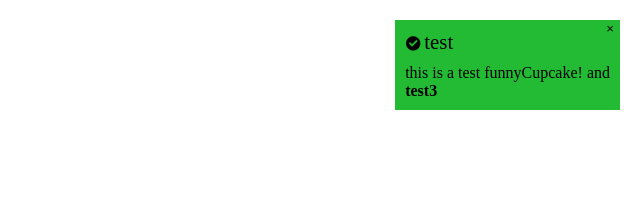
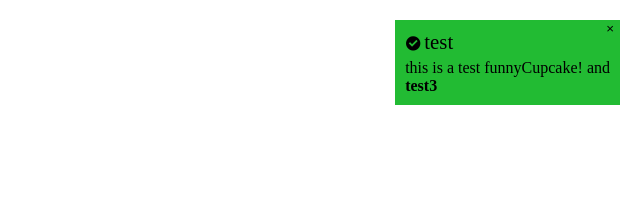
Before and after one commit to thstamod/funny-cupcake, a website: page dist/index.html in a window 1280 px wide. Shown: the whole page, without its empty margins (640-1280 px from the left). Drawn offline with nearby package versions, Linux system fonts and the light colour scheme; files that its build step writes are made by us from their sources.

Commit message:
some options are added. some bugfixes about the close button. needless commands are removed from the gulp file

```diff
--- a/gulpfile.js
+++ b/gulpfile.js
@@ -162,8 +162,7 @@ gulp.task('test', (done) => {
 // dev
 exports.watch = gulp.series('watch-source')
 
-exports.js_theme_prod_no_lint = gulp.series('babel', 'js-minify')
-exports.js_theme_prod = gulp.series('eslint', 'babel', 'js-minify')
-exports.css_theme_prod_min = gulp.series('css-min')
+exports.js_prepare = gulp.series('eslint', 'babel', 'js-minify')
+exports.css_prepare = gulp.series('css-min')
 
 exports.test = gulp.series('test')
--- a/package.json
+++ b/package.json
@@ -6,9 +6,8 @@
   "scripts": {
     "test": "gulp test",
     "watch_source": "gulp watch-source",
-    "js_main_prepare_prod_no_lint": "gulp js_main_prepare_prod_no_lint",
-    "js_main_prepare_prod": "gulp js_main_prepare_prod",
-    "css_prepare_prod": "gulp css_prepare_prod",
+    "js_prepare": "gulp js_prepare",
+    "css_prepare": "gulp css_prepare",
     "start": "http-server ./dist"
   },
   "repository": {
--- a/src/js/main.js
+++ b/src/js/main.js
@@ -15,7 +15,7 @@ const funnyCupcake = (() => {
   let previous
 
   const defaultOptions = {
-    onTapDismiss: false,
+    closeOnTap: false,
     identifierClass: 'funnyCupcake',
     containerId: 'funnyCupcake-container',
     showAnimationCallback: undefined,
@@ -38,13 +38,14 @@ const funnyCupcake = (() => {
     messageClass: 'funnyCupcake-message',
     htmlTags: true,
     target: 'body',
+    hasCloseButton: true,
     closeHtml: '&times;',
     closeButton: 'funnyCupcake-close-button',
     newestOnTop: true,
     showDuplicates: true
   }
 
-  const info = (title, message, userOptions) =>
+  const info = (message, title, userOptions) =>
     preparefunnyCupcake({
       type: funnyCupcakeType.info,
       iconClass: defaultOptions.iconClasses.info,
@@ -52,7 +53,7 @@ const funnyCupcake = (() => {
       userOptions,
       title
     })
-  const success = (title, message, userOptions) =>
+  const success = (message, title, userOptions) =>
     preparefunnyCupcake({
       type: funnyCupcakeType.success,
       iconClass: defaultOptions.iconClasses.success,
@@ -60,7 +61,7 @@ const funnyCupcake = (() => {
       userOptions,
       title
     })
-  const warning = (title, message, userOptions) =>
+  const warning = (message, title, userOptions) =>
     preparefunnyCupcake({
       type: funnyCupcakeType.warning,
       iconClass: defaultOptions.iconClasses.warning,
@@ -68,7 +69,7 @@ const funnyCupcake = (() => {
       userOptions,
       title
     })
-  const error = (title, message, userOptions) =>
+  const error = (message, title, userOptions) =>
     preparefunnyCupcake({
       type: funnyCupcakeType.error,
       iconClass: defaultOptions.iconClasses.error,
@@ -119,12 +120,12 @@ const funnyCupcake = (() => {
       userDisplayOptions.icons()
       userDisplayOptions.title()
       userDisplayOptions.message()
-      userDisplayOptions.closeButton()
+      userDisplayOptions.setCloseButton()
       userDisplayOptions.newestOnTop()
     }
 
     const bindEvents = () => {
-      if (options.tapToDismiss) {
+      if (options.closeOnTap) {
         _funnyCupcakeElement.addEventListener('click', hidefunnyCupcake)
       }
 
@@ -143,7 +144,7 @@ const funnyCupcake = (() => {
         }
       })
 
-      if (options.closeButton && _closeElement) {
+      if (options.closeButton && _closeElement && options.hasCloseButton) {
         _closeElement.addEventListener('click', (event) => {
           if (event.stopPropagation) {
             event.stopPropagation()
@@ -155,7 +156,7 @@ const funnyCupcake = (() => {
           }
           hidefunnyCupcake()
         })
-        _closeElement.classList.add(options.closeButton)
+        // _closeElement.classList.add(options.closeButton)
       }
     }
 
@@ -173,7 +174,7 @@ const funnyCupcake = (() => {
         )
       },
       icons: () => {
-        if (obj.iconClass) {
+        if (obj.iconClass && obj.title) {
           _funnyCupcakeElement.classList.add(iconClass)
         }
       },
@@ -199,10 +200,10 @@ const funnyCupcake = (() => {
           _funnyCupcakeElement.append(_messageElement)
         }
       },
-      closeButton: () => {
-        if (options.closeButton) {
+      setCloseButton: () => {
+        if (options.hasCloseButton) {
           _closeElement.setAttribute('type', 'button')
-          _closeElement.classList.add(options.closeClass)
+          _closeElement.classList.add(options.closeButton)
           _closeElement.setAttribute('role', 'button')
           _closeElement.innerHTML = options.closeHtml
           _funnyCupcakeElement.insertBefore(
@@ -282,8 +283,6 @@ const funnyCupcake = (() => {
   }
 
   const showDuplicates = (duplicate, obj) => {
-    // eslint-disable-next-line no-debugger
-    // debugger
     if (!duplicate) {
       if (!previous) {
         previous = obj
@@ -313,18 +312,11 @@ const funnyCupcake = (() => {
 
 window.onload = function () {
   funnyCupcake.info(
-    'test',
-    'this is a test funnyCupcake! and <br> <strong>test1</strong>',
-    {
-      timeOut: 5000,
-      hideAnimationCallback() {
-        console.log('test1')
-      }
-    }
+    'this is a test funnyCupcake! and <br> <strong>test1</strong>'
   )
   funnyCupcake.success(
+    '<div>this is a test funnyCupcake! and <br> <strong>test2</strong></div>',
     'test',
-    '<div>this is a test funnyCupcake! and <br> <strong>test2</strong></div>',
     {
       timeOut: 3000,
       showAnimationCallback() {
@@ -333,8 +325,8 @@ window.onload = function () {
     }
   )
   funnyCupcake.success(
+    '<div>this is a test funnyCupcake! and <br> <strong>test3</strong></div>',
     'test',
-    '<div>this is a test funnyCupcake! and <br> <strong>test3</strong></div>',
     {
       timeOut: 0
     }
--- a/src/scss/base/_mixins.scss
+++ /dev/null
@@ -1,4 +0,0 @@
-// stylelint-disable property-blacklist
-@mixin animation($str) {
-  transition: $str;
-}
--- a/src/scss/base/_variables.scss
+++ b/src/scss/base/_variables.scss
@@ -17,3 +17,12 @@ Animation Time
 
 $fadeIn_time: 2 !default;
 $fadeOut_time: 2 !default;
+
+/*
+
+font-sizes
+
+*/
+
+$fontSize_title: 1.3em !default;
+$fontSize_message: 1em !default;
--- a/src/scss/layout/base_layout.scss
+++ b/src/scss/layout/base_layout.scss
@@ -52,9 +52,13 @@
     }
     .funnyCupcake-title {
       display: inline-block;
-      margin-bottom: 10px;
-      font-size: 1.3em;
+      margin-bottom: 5px;
+      font-size: $fontSize_title;
     }
+    .funnyCupcake-message {
+      font-size: $fontSize_message;
+    }
+
     &::before {
       margin-left: 0;
     }
--- a/src/scss/main.scss
+++ b/src/scss/main.scss
@@ -1,6 +1,5 @@
 @import "./base/variables";
 @import "./base/animations";
-@import "./base/mixins";
 @import "./base/support_classes";
 @import "./icons/css/fontello.css";
 @import "./layout/base_layout.scss";
```
Also changed, not shown: dist/css/main.css, dist/js/main.js, 1 other file.
